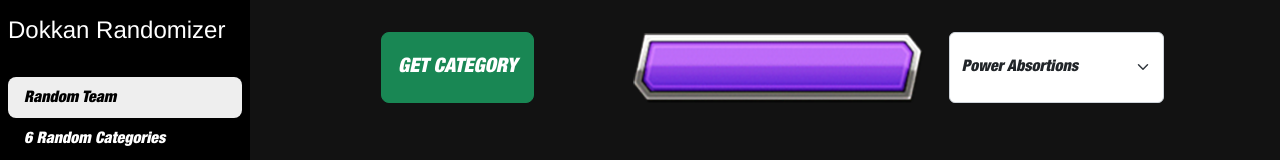
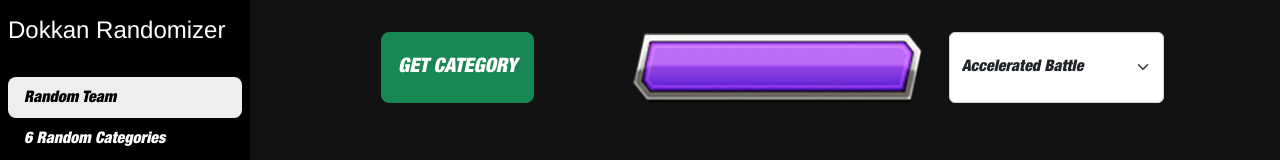
Before and after one commit to jaorcas/DokkanRandomizer, an Angular app: page /characterincategory in a window 1280 px wide. Shown: the top 160 px of the page. Built offline with nearby package versions, Linux system fonts and the light colour scheme.

Commit message:
categorias ordenadas

```diff
--- a/src/app/component/pages/characterincategory/characterincategory.component.html
+++ b/src/app/component/pages/characterincategory/characterincategory.component.html
@@ -25,7 +25,7 @@
       <!-- SELECTOR MANUAL-->
       <div class="col-md-3 d-flex justify-content-center">
         <select class="form-select" (change)="selectCategoryOnMenu($event)">
-          <option *ngFor="let category of categories" [value]="category.id">{{category.name}}</option>
+          <option *ngFor="let category of categoriesSorted" [value]="category.id">{{category.name}}</option>
         </select>
       </div>
 
--- a/src/app/component/pages/characterincategory/characterincategory.component.ts
+++ b/src/app/component/pages/characterincategory/characterincategory.component.ts
@@ -12,7 +12,7 @@
 export class CharacterincategoryComponent {
 
   category:  CategoriasItem  | undefined;
-  categories = Constants.allCategories;
+  categoriesSorted = Constants.allCategories.sort((a, b) => a.name.localeCompare(b.name));
   baseURL : string = Constants.urlImagenes
   @ViewChildren(ImageWithButtonComponent) imageWithButtons!: QueryList<ImageWithButtonComponent>;
 
```
